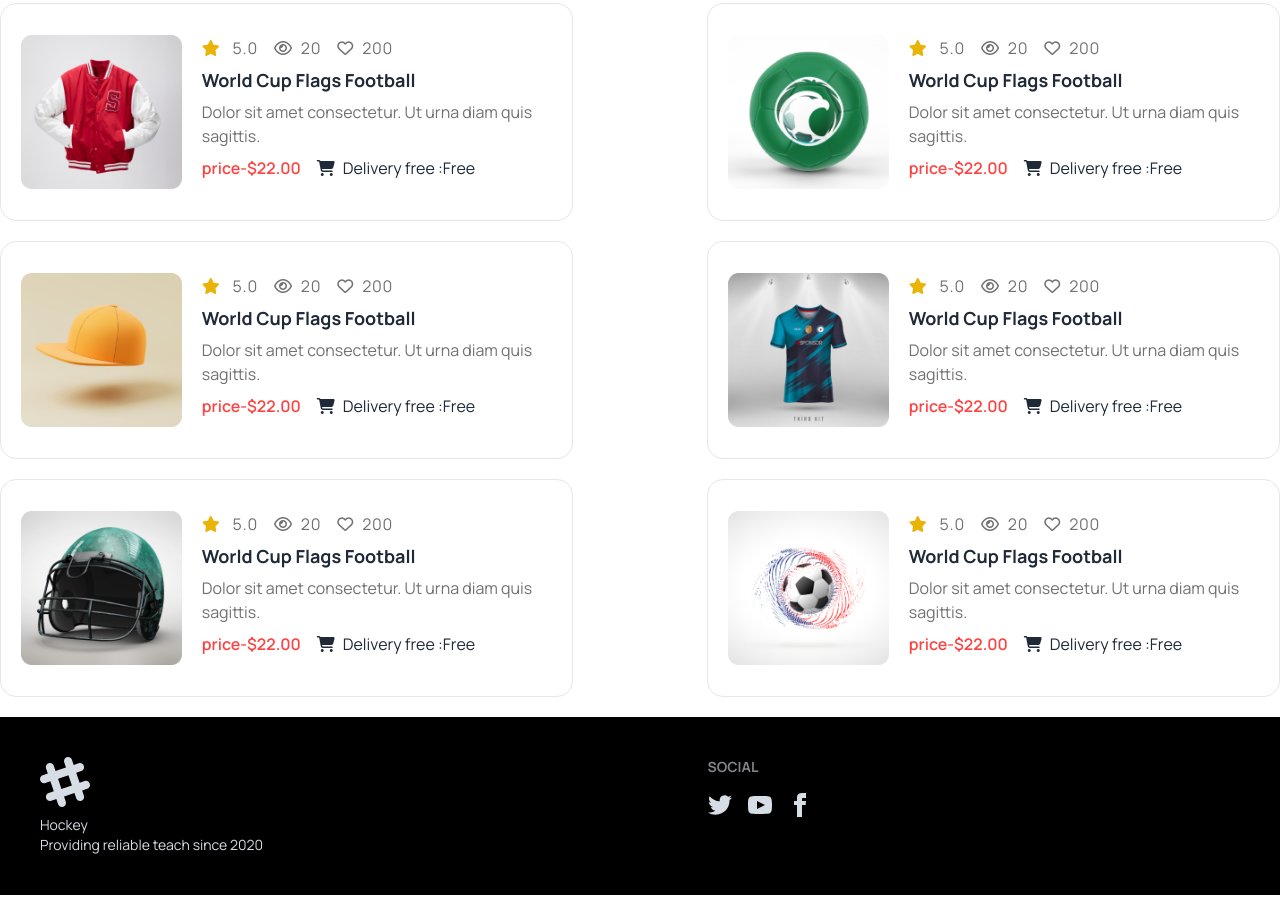
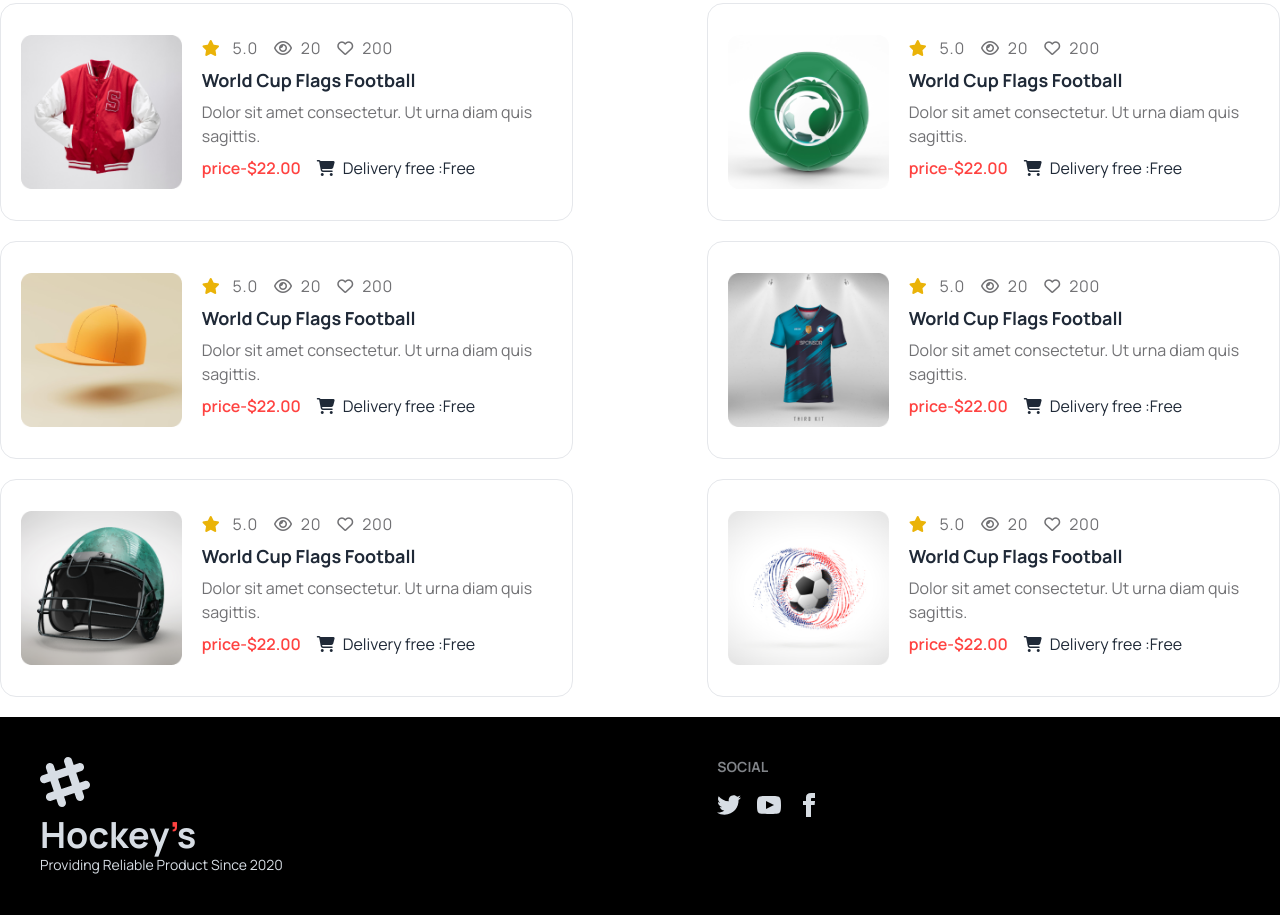
Before and after one commit to alazim-star/B9A3-Hockeys-parctice, a plain HTML site: page index.html in a window 1280 px wide. Shown: the part 2201-3116 px from the top of the page. Drawn offline with nearby package versions, Linux system fonts and the light colour scheme.

Commit message:
adding footer logo

```diff
--- a/index.html
+++ b/index.html
@@ -376,9 +376,9 @@ enim sagittis turpis in magna. Id et sed euismod natoque amet nunc morbi nulla.
           d="M22.672 15.226l-2.432.811.841 2.515c.33 1.019-.209 2.127-1.23 2.456-1.15.325-2.148-.321-2.463-1.226l-.84-2.518-5.013 1.677.84 2.517c.391 1.203-.434 2.542-1.831 2.542-.88 0-1.601-.564-1.86-1.314l-.842-2.516-2.431.809c-1.135.328-2.145-.317-2.463-1.229-.329-1.018.211-2.127 1.231-2.456l2.432-.809-1.621-4.823-2.432.808c-1.355.384-2.558-.59-2.558-1.839 0-.817.509-1.582 1.327-1.846l2.433-.809-.842-2.515c-.33-1.02.211-2.129 1.232-2.458 1.02-.329 2.13.209 2.461 1.229l.842 2.515 5.011-1.677-.839-2.517c-.403-1.238.484-2.553 1.843-2.553.819 0 1.585.509 1.85 1.326l.841 2.517 2.431-.81c1.02-.33 2.131.211 2.461 1.229.332 1.018-.21 2.126-1.23 2.456l-2.433.809 1.622 4.823 2.433-.809c1.242-.401 2.557.484 2.557 1.838 0 .819-.51 1.583-1.328 1.847m-8.992-6.428l-5.01 1.675 1.619 4.828 5.011-1.674-1.62-4.829z"></path>
       </svg>
       <p>
-       Hockey
+        <a class="mx-3 lg:mx-0  text-4xl font-bold">Hockey<span class="text-button-color">’</span>s</a>
         <br />
-        Providing reliable teach since 2020
+        Providing Reliable Product Since 2020
       </p>
     </aside>
     <nav>
```
